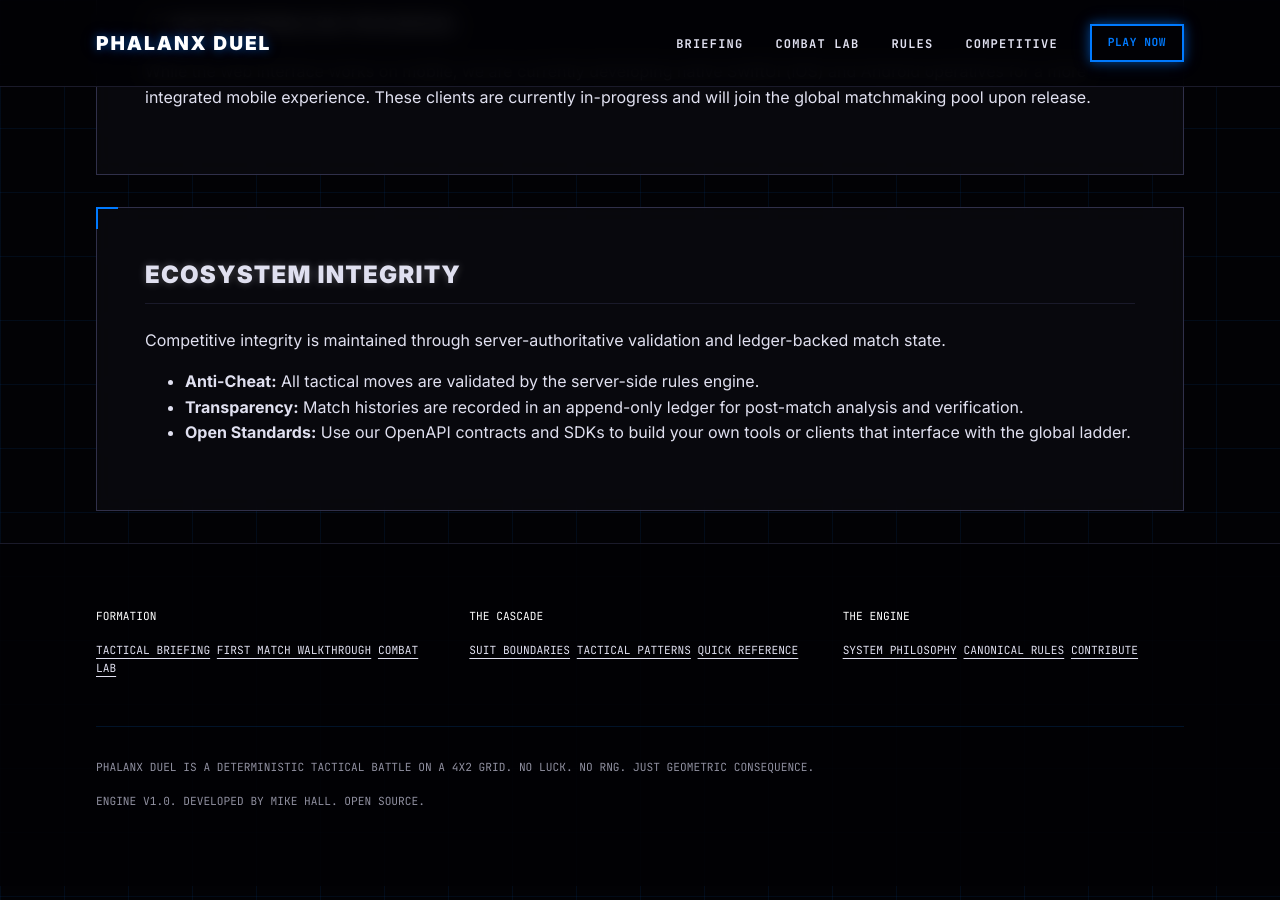
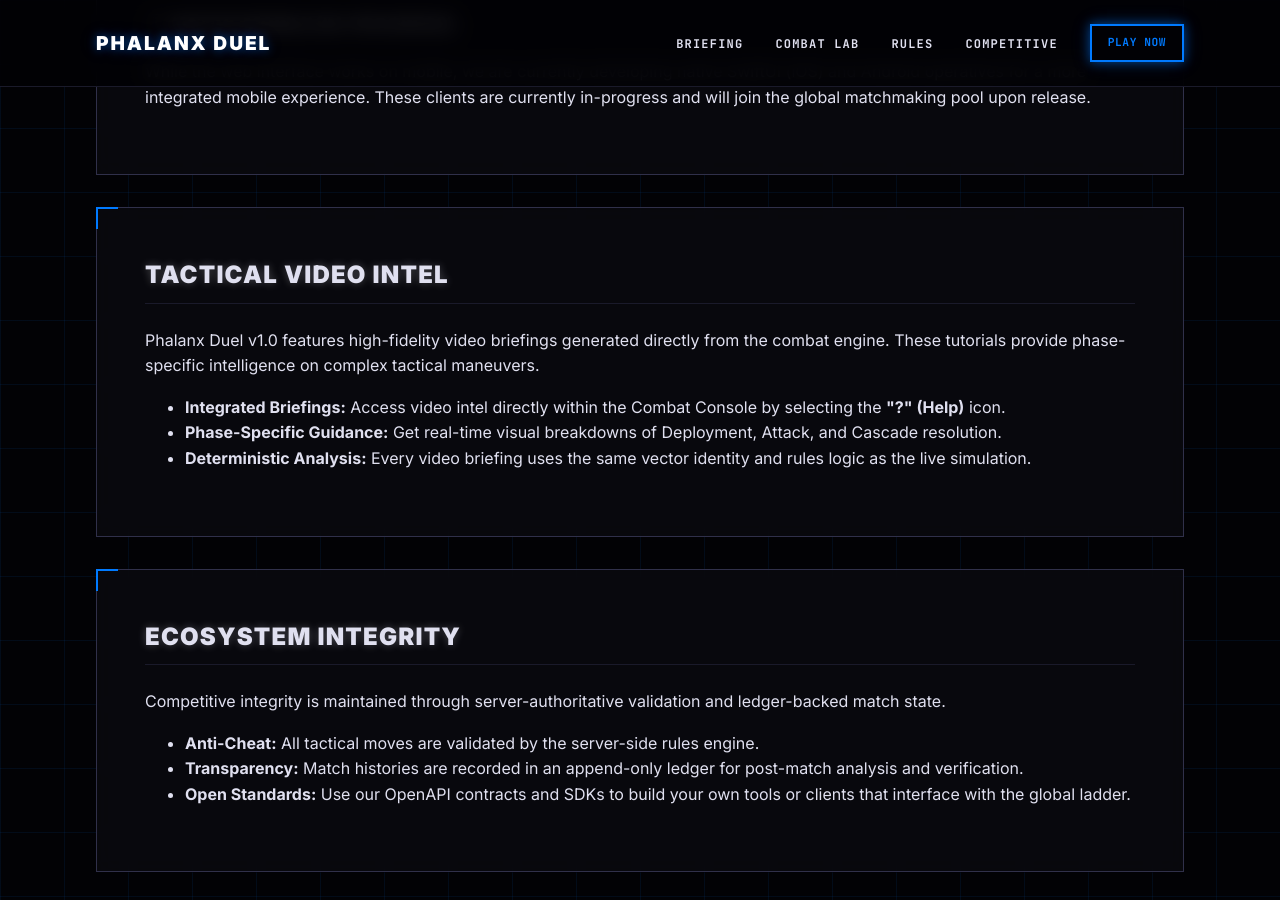
Before and after one commit to phalanxduel/phalanxduel.github.io, a Jekyll site: the page built from competitive.md, in a window 1280 px wide and 900 px high, scrolled down 1536 px. Built offline with Jekyll 4.4.1, drawn with Linux system fonts in a browser that asks for light colours.

Commit message:
docs: integrate tactical video intel briefings into competitive docs
- Highlight high-fidelity video tutorials generated from the game engine
- Document phase-specific visual guidance for Deployment, Attack, and Cascade
- Reference the 'Integrated Briefings' available in the combat console

```diff
--- a/competitive.md
+++ b/competitive.md
@@ -45,6 +45,16 @@ Phalanx Duel v1.0 introduces a production-grade competitive ecosystem designed f
 </section>
 
 <section class="card">
+  <h2>Tactical Video Intel</h2>
+  <p>Phalanx Duel v1.0 features high-fidelity video briefings generated directly from the combat engine. These tutorials provide phase-specific intelligence on complex tactical maneuvers.</p>
+  <ul class="quick-list">
+    <li><strong>Integrated Briefings:</strong> Access video intel directly within the Combat Console by selecting the <strong>"?" (Help)</strong> icon.</li>
+    <li><strong>Phase-Specific Guidance:</strong> Get real-time visual breakdowns of Deployment, Attack, and Cascade resolution.</li>
+    <li><strong>Deterministic Analysis:</strong> Every video briefing uses the same vector identity and rules logic as the live simulation.</li>
+  </ul>
+</section>
+
+<section class="card">
   <h2>Ecosystem Integrity</h2>
   <p>Competitive integrity is maintained through server-authoritative validation and ledger-backed match state.</p>
   <ul class="quick-list">
```
